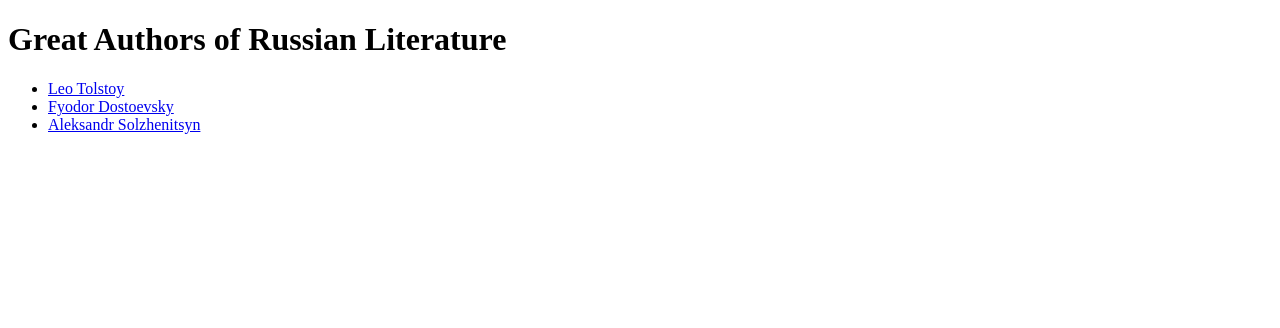
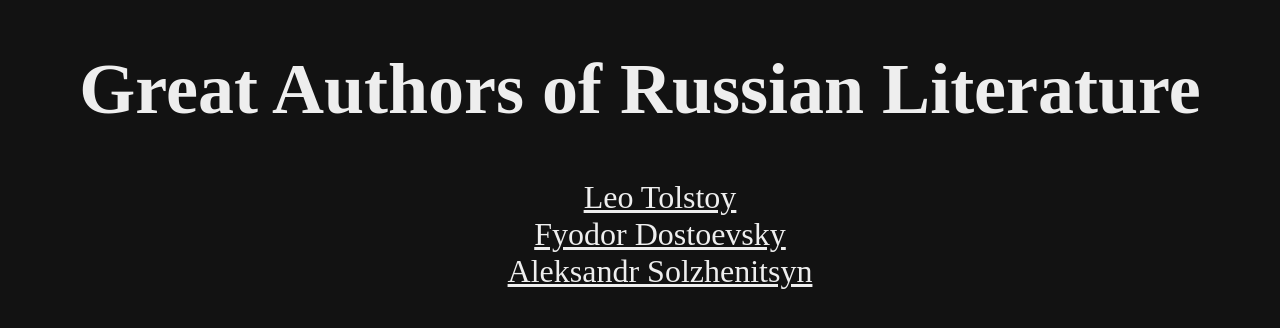
Before and after one commit to TobiasMain/odin-authors, a plain HTML site: page index.html in a window 1280 px wide. Drawn offline with Linux system fonts and the light colour scheme.

Commit message:
Create all basic styles

```diff
--- a/index.html
+++ b/index.html
@@ -9,8 +9,8 @@
 </head>
 
 <body>
-  <h1>Great Authors of Russian Literature</h1>
-  <ul>
+  <h1 class="title">Great Authors of Russian Literature</h1>
+  <ul class="index-directory">
     <li><a href="./authors/tolstoy.html">Leo Tolstoy</a></li>
     <li><a href="./authors/dostoevsky.html">Fyodor Dostoevsky</a></li>
     <li><a href="./authors/solzhenitsyn.html">Aleksandr Solzhenitsyn</a></li>
--- a/styles.css
+++ b/styles.css
@@ -0,0 +1,20 @@
+* {
+  font-family: serif;
+  background-color: #121212;
+  color: #eeeeee;
+}
+
+em {
+  color: #ffc4c4;
+}
+
+.title {
+  text-align: center;
+  font-size: 72px;
+}
+
+.index-directory {
+  text-align: center;
+  font-size: 32px;
+  list-style-type: none;
+}
```
